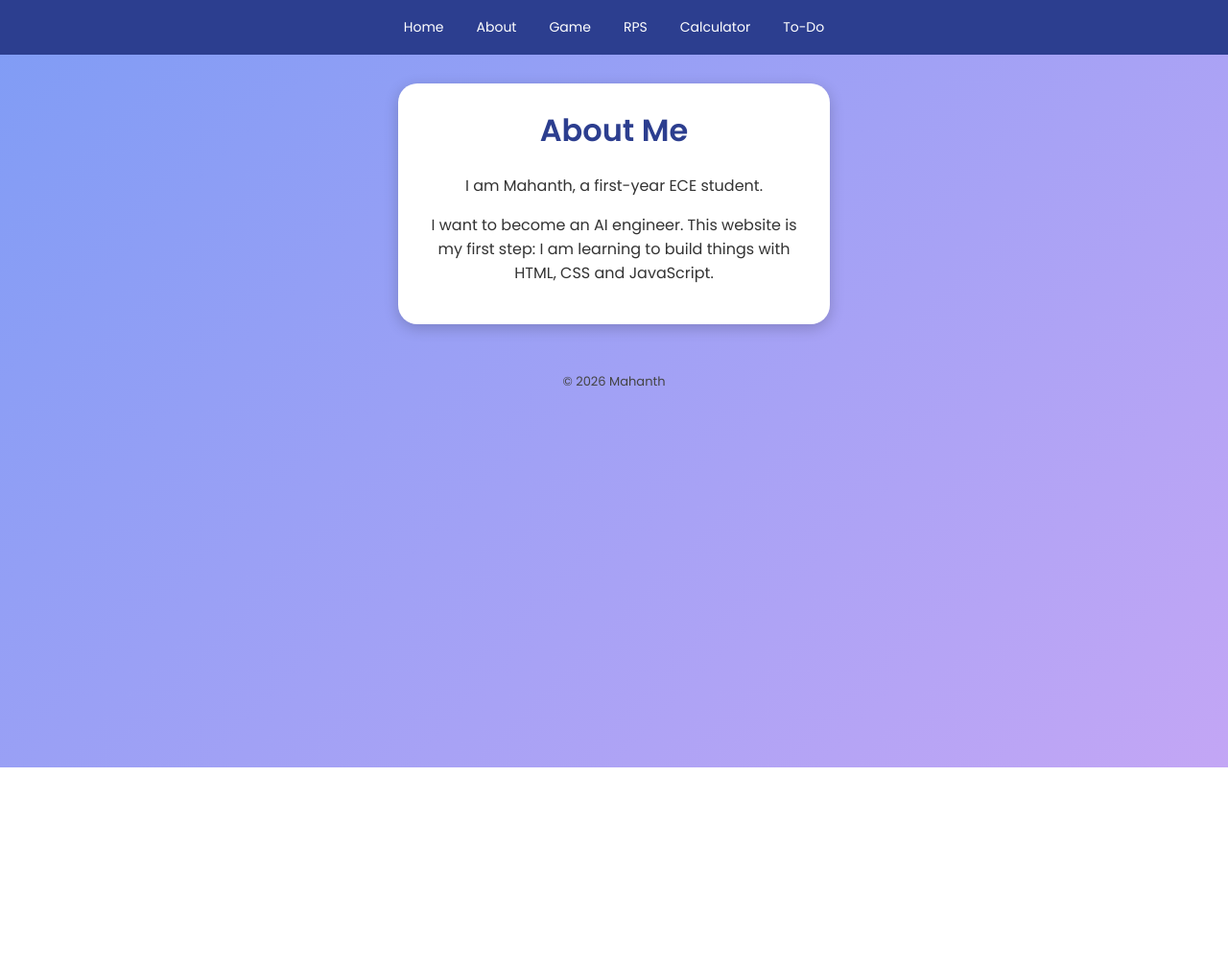
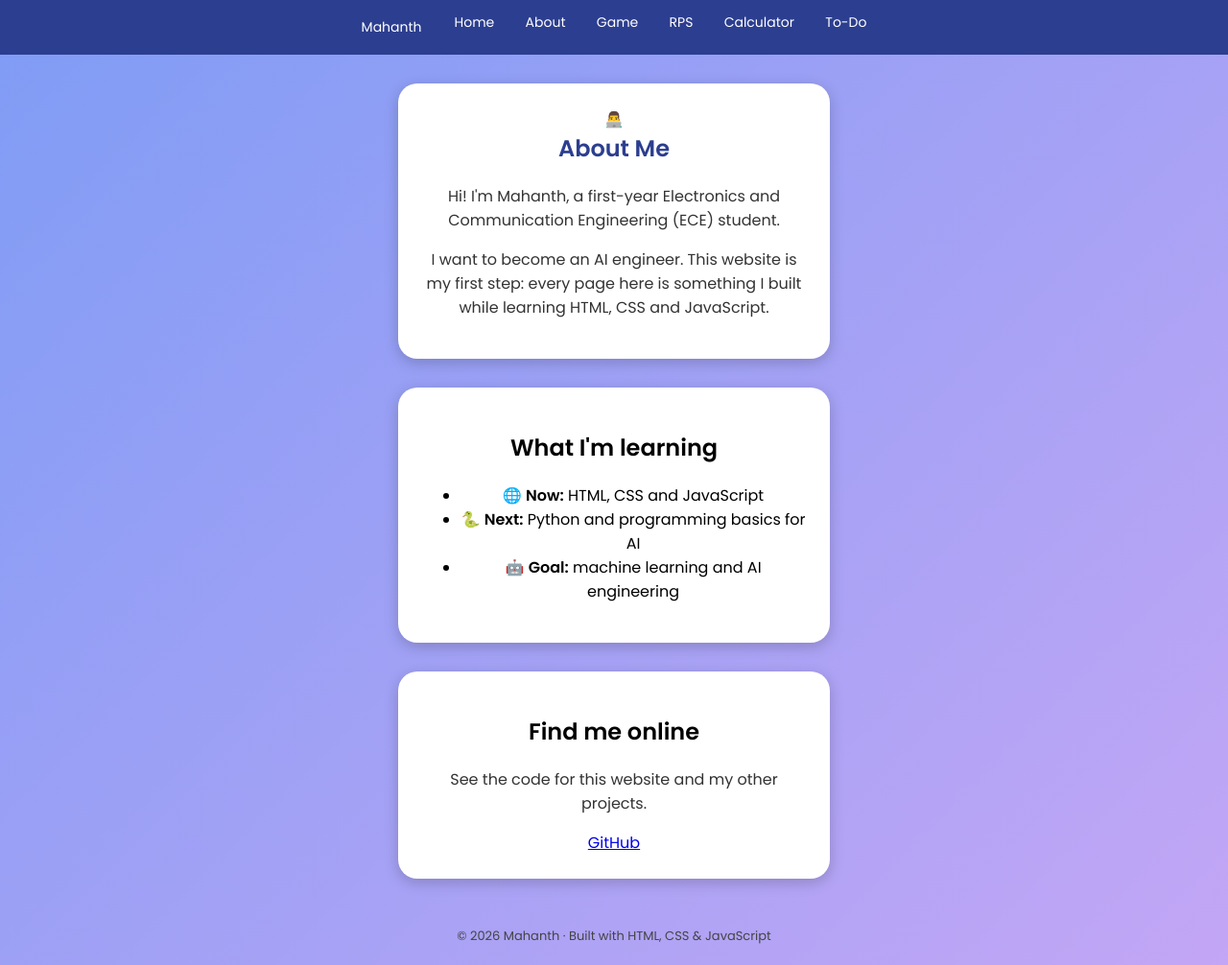
Before and after one commit to puppalamahanth-sys/puppalamahanth.github.io, a plain HTML site: page about.html in a window 1280 px wide. Shown: the whole page at 96% size. Before the commit the page ends 800 px from the top, so only its background shows below. Drawn offline with Linux system fonts and the light colour scheme.

Commit message:
Update about.html

```diff
--- a/about.html
+++ b/about.html
@@ -1,5 +1,5 @@
 <!DOCTYPE html>
-<html>
+<html lang="en">
 <head>
 <meta charset="UTF-8">
 <meta name="viewport" content="width=device-width, initial-scale=1">
@@ -8,22 +8,45 @@
 </head>
 <body>
 
-<div class="navbar">
+<nav class="navbar">
+  <a class="brand" href="index.html">Mahanth</a>
+  <div class="nav-links">
     <a href="index.html">Home</a>
-  <a href="about.html">About</a>
+    <a href="about.html" class="active">About</a>
     <a href="game.html">Game</a>
     <a href="rps.html">RPS</a>
     <a href="calc.html">Calculator</a>
     <a href="todo.html">To-Do</a>
   </div>
+</nav>
 
-<div class="card">
+<main>
+  <section class="card">
+    <div class="avatar">👨‍💻</div>
     <h1>About Me</h1>
-  <p>I am Mahanth, a first-year ECE student.</p>
-  <p>I want to become an AI engineer. This website is my first step: I am learning to build things with HTML, CSS and JavaScript.</p>
+    <p>Hi! I'm Mahanth, a first-year Electronics and Communication Engineering (ECE) student.</p>
+    <p>I want to become an AI engineer. This website is my first step: every page here is something I built while learning HTML, CSS and JavaScript.</p>
+  </section>
+
+  <section class="card">
+    <h2>What I'm learning</h2>
+    <ul class="list">
+      <li>🌐 <strong>Now:</strong> HTML, CSS and JavaScript</li>
+      <li>🐍 <strong>Next:</strong> Python and programming basics for AI</li>
+      <li>🤖 <strong>Goal:</strong> machine learning and AI engineering</li>
+    </ul>
+  </section>
+
+  <section class="card">
+    <h2>Find me online</h2>
+    <p>See the code for this website and my other projects.</p>
+    <div class="btn-row">
+      <a class="btn" href="https://github.com/puppalamahanth-sys" target="_blank" rel="noopener">GitHub</a>
     </div>
+  </section>
+</main>
 
-<div class="footer">© 2026 Mahanth</div>
+<footer class="footer">© 2026 Mahanth · Built with HTML, CSS &amp; JavaScript</footer>
 
 </body>
 </html>
```
Lines whose indentation alone changed are shown as unchanged.
